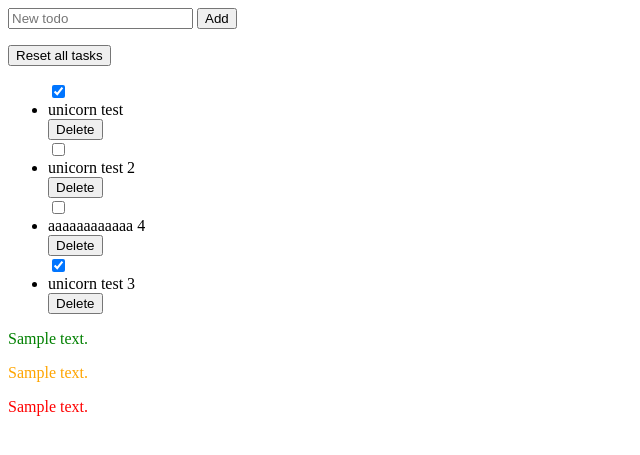
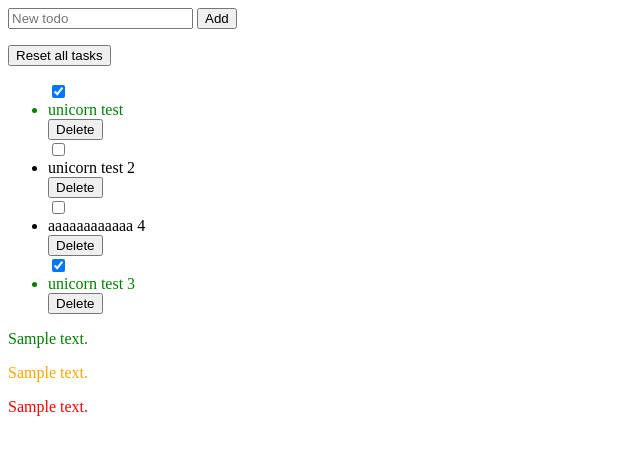
Before and after one commit to fatihkurtl/dj_unicorn, a Django app: template uni_app/templates/unicorn/todo.html in a window 1280 px wide. Shown: the top 455 px of the page, without its empty margins (0-640 px from the left). Run offline with Django 4.2, Linux system fonts and the light colour scheme; data comes from the database, SQL or seed files in the repository; both versions use the stored data as it was after the commit; tables that the repository leaves empty hold one stand-in row (values such as "Sample post"); the template is opened without the code that fills it: values that come from a table or form of the project are taken from there, most other values are stand-ins (such as "Sample title", 1, 10 or a date in 2020).

Commit message:
unicorn state style added

```diff
--- a/uni_app/templates/unicorn/todo.html
+++ b/uni_app/templates/unicorn/todo.html
@@ -15,7 +15,7 @@
                 <input type="checkbox"
                 unicorn:change="update_task({{ task.id }})"
                 {% if task.completed %}checked{% endif %}>
-                <li>{{ task.title }}</li>
+                <li {% if task.completed %} style="color: green;" {% endif %}>{{ task.title }}</li>
                 <button unicorn:click="delete_task({{ task.id }})">Delete</button>
                 <br />
                 {% endfor %}
```
Also changed, not shown: db.sqlite3.
